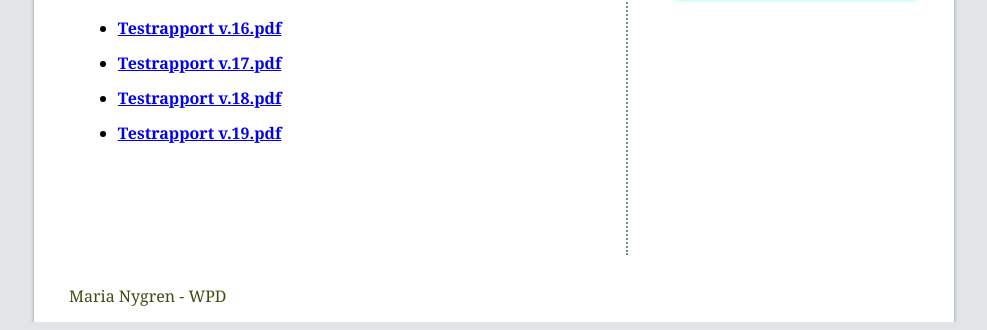
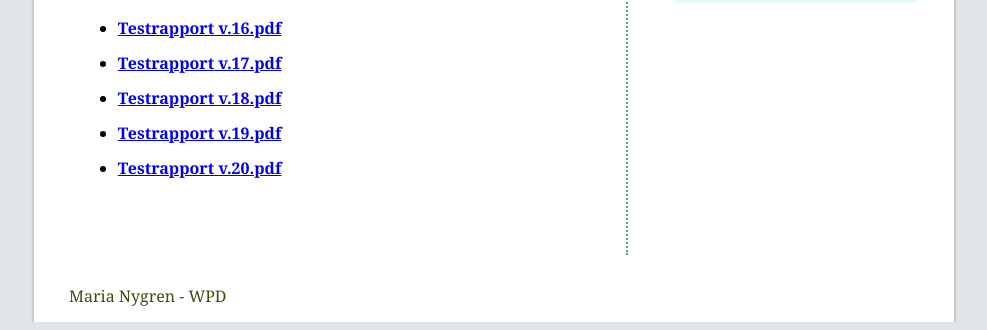
Before and after one commit to mn22nw/KursBloggIMP, a plain HTML site: page pages/documents.html in a window 1280 px wide. Shown: the part 470-800 px from the top of the page, without its empty margins (146-1133 px from the left). Drawn offline with Linux system fonts and the light colour scheme; a web font is replaced by a local one.

Commit message:
v21 (en dag försenat!)

```diff
--- a/pages/documents.html
+++ b/pages/documents.html
@@ -54,6 +54,7 @@
 				<li><a href="../pdf/testrapport_v17.pdf" target="_blank">Testrapport v.17.pdf</a></li>
 				<li><a href="../pdf/testrapport_v18.pdf" target="_blank">Testrapport v.18.pdf</a></li>
 				<li><a href="../pdf/testrapport_v19.pdf" target="_blank">Testrapport v.19.pdf</a></li>
+				<li><a href="../pdf/testrapport_v20.pdf" target="_blank">Testrapport v.20.pdf</a></li>
 
 			</ul>
 
```
Also changed, not shown: pages/iterationer.html (+1 -0 lines), Dokument -kopior/thumbnail.PNG (added), Dokument -kopior/tut.PNG (added), 7 other files.
